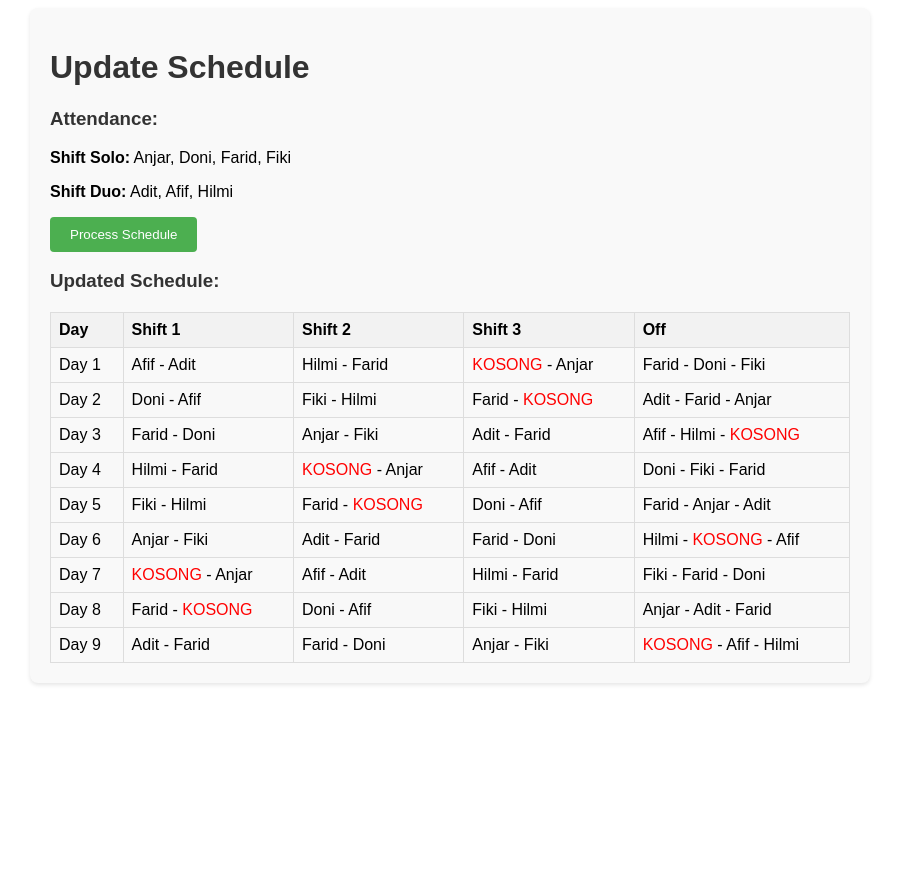
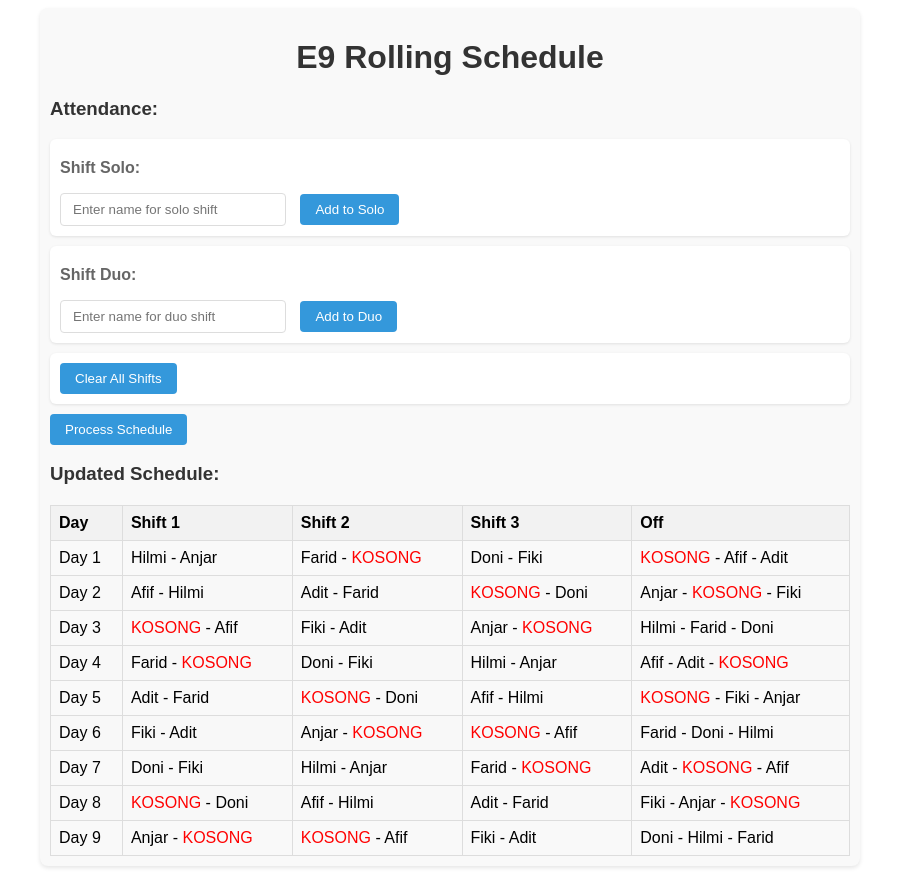
Before and after one commit to E9CryptTeam/suffle, a plain HTML site: page index.html in a window 1280 px wide. Both pictures are taken after a click on the button "Process Schedule". Shown: the whole page, without its empty margins (190-1089 px from the left). Before the commit the page ends 800 px from the top, so only its background shows below. Drawn offline with Linux system fonts and the light colour scheme.

Commit message:
update with input element

```diff
--- a/index.html
+++ b/index.html
@@ -3,7 +3,7 @@
 <head>
     <meta charset="UTF-8">
     <meta name="viewport" content="width=device-width, initial-scale=1.0">
-    <title>Schedule Update</title>
+    <title>E9 Rolling Schedule</title>
     <style>
         body {
             font-family: Arial, sans-serif;
@@ -33,11 +33,26 @@
 </head>
 <body>
     <div class="container">
-        <h1>Update Schedule</h1>
+        <h1 style="text-align: center;">E9 Rolling Schedule</h1>
         <div id="attendanceInfo">
             <h3>Attendance:</h3>
-            <p><strong>Shift Solo:</strong> <span id="soloList"></span></p>
-            <p><strong>Shift Duo:</strong> <span id="duoList"></span></p>
+            <div class="shift-section">
+                <p><strong>Shift Solo:</strong> <span id="soloList"></span></p>
+                <form id="soloForm" onsubmit="event.preventDefault();">
+                    <input type="text" id="soloInput" placeholder="Enter name for solo shift">
+                    <button type="button" onclick="addToSoloList()">Add to Solo</button>
+                </form>
+            </div>
+            <div class="shift-section">
+                <p><strong>Shift Duo:</strong> <span id="duoList"></span></p>
+                <form id="duoForm" onsubmit="event.preventDefault();">
+                    <input type="text" id="duoInput" placeholder="Enter name for duo shift">
+                    <button type="button" onclick="addToDuoList()">Add to Duo</button>
+                </form>
+            </div>
+        </div>
+        <div class="shift-section">
+            <button type="button" onclick="clearShifts()">Clear All Shifts</button>
         </div>
         <button id="processSchedule">Process Schedule</button>
         <h3>Updated Schedule:</h3>
@@ -58,7 +73,7 @@
         .container {
             max-width: 800px;
             margin: 0 auto;
-            padding: 20px;
+            padding: 10px;
             background-color: #f9f9f9;
             border-radius: 8px;
             box-shadow: 0 2px 4px rgba(0,0,0,0.1);
@@ -67,16 +82,16 @@
             color: #333;
         }
         button#processSchedule {
-            background-color: #4CAF50;
+            padding: 8px 15px;
+            background-color: #3498db;
             color: white;
             border: none;
-            padding: 10px 20px;
             border-radius: 4px;
             cursor: pointer;
-            transition: background-color 0.3s;
+            transition: background-color 0.2s;
         }
         button#processSchedule:hover {
-            background-color: #45a049;
+            background-color: #2980b9;
         }
         table#scheduleTable {
             width: 100%;
@@ -95,6 +110,41 @@
         table#scheduleTable tr:nth-child(even) {
             background-color: #f8f8f8;
         }
+        .shift-section {
+            margin-bottom: 10px;
+            padding: 10px;
+            background-color: #fff;
+            border-radius: 6px;
+            box-shadow: 0 1px 3px rgba(0,0,0,0.1);
+        }
+        .shift-section h3 {
+            margin-top: 0;
+            margin-bottom: 15px;
+            color: #2c3e50;
+        }
+        .shift-section input {
+            padding: 8px 12px;
+            border: 1px solid #ddd;
+            border-radius: 4px;
+            margin-right: 10px;
+            width: 200px;
+        }
+        .shift-section button {
+            padding: 8px 15px;
+            background-color: #3498db;
+            color: white;
+            border: none;
+            border-radius: 4px;
+            cursor: pointer;
+            transition: background-color 0.2s;
+        }
+        .shift-section button:hover {
+            background-color: #2980b9;
+        }
+        .shift-section p {
+            margin-top: 10px;
+            color: #666;
+        }
     </style>
 
     <script src="script.js"></script>
--- a/script.js
+++ b/script.js
@@ -2,28 +2,86 @@
 // let people = ["Person1", "Adit", "Afif", "Anjar", "Person2", "Doni", "Farid", "Fiki", "Hilmi"];
 
 // 8 people
-let people = ["KOSONG", "Adit", "Afif", "Anjar", "Doni", "Farid", "Fiki", "Hilmi"];
+let people = ["Adit", "Afif", "Anjar", "Doni", "Farid", "Fiki", "Hilmi", "KOSONG"];
 
-let shftSolo = ["Anjar", "Doni", "Farid", "Fiki"];
-let shiftDuo = ["Adit", "Afif", "Hilmi"];
+let shiftSolo = [];
+let shiftDuo = [];
+
+function addToSoloList() {
+    const input = document.getElementById('soloInput');
+    const name = input.value.trim();
+
+    if (name && !shiftSolo.includes(name)) {
+        shiftSolo.push(name);
+        input.value = '';
+        updateSoloDisplay();
+    }
+}
+
+function addToDuoList() {
+    const input = document.getElementById('duoInput');
+    const name = input.value.trim();
+
+    if (name && !shiftDuo.includes(name)) {
+        shiftDuo.push(name);
+        input.value = '';
+        updateDuoDisplay();
+    }
+}
+
+function updateSoloDisplay() {
+    const soloList = document.getElementById('soloList');
+    soloList.textContent = shiftSolo.join(', ');
+}
+
+function updateDuoDisplay() {
+    const duoList = document.getElementById('duoList');
+    duoList.textContent = shiftDuo.join(', ');
+}
+
+// Initialize displays
+updateSoloDisplay();
+updateDuoDisplay();
+
+function clearShifts() {
+    shiftSolo = [];
+    shiftDuo = [];
+    updateSoloDisplay();
+    updateDuoDisplay();
+}
+
 
 function suffle(people) {
     function shuffleArray(array) {
-        for (let i = array.length - 1; i > 0; i--) {
+        // Create a copy of the array excluding "KOSONG"
+        const nonKosongElements = array.filter(item => item !== "KOSONG");
+
+        // Shuffle only the non-KOSONG elements
+        for (let i = nonKosongElements.length - 1; i > 0; i--) {
             const j = Math.floor(Math.random() * (i + 1));
-            [array[i], array[j]] = [array[j], array[i]];
+            [nonKosongElements[i], nonKosongElements[j]] = [nonKosongElements[j], nonKosongElements[i]];
+        }
+
+        // Put the shuffled elements back into original array, keeping "KOSONG" in its original position
+        let nonKosongIndex = 0;
+        for (let i = 0; i < array.length; i++) {
+            if (array[i] !== "KOSONG") {
+                array[i] = nonKosongElements[nonKosongIndex];
+                nonKosongIndex++;
+            }
         }
     }
 
     function isValidSchedule(shuffledPeople) {
-        const invalidPeople = ["Adit", "Afif", "Hilmi"];
+        const soloOnlyPeople = shiftSolo;
 
         for (let i = 0; i < shuffledPeople.length; i += 3) {
             const shift = shuffledPeople.slice(i, i + 3);
             const hasKosong = shift.includes("KOSONG");
-            const hasInvalidPerson = invalidPeople.some(person => shift.includes(person));
+            const hasSoloPerson = soloOnlyPeople.some(person => shift.includes(person));
 
-            if (hasKosong && hasInvalidPerson) {
+            // Return false if someone NOT from shiftSolo is in same shift as KOSONG
+            if (hasKosong && !hasSoloPerson) {
                 return false;
             }
         }
@@ -127,8 +185,8 @@ function suffle(people) {
 // Fungsi untuk menampilkan hasil ke frontend
 document.addEventListener("DOMContentLoaded", () => {
     // Display going and notGoing arrays on frontend
-    document.getElementById("soloList").textContent = shftSolo.join(", ");
-    document.getElementById("duoList").textContent = shiftDuo.join(", ");
+    document.getElementById("soloList").textContent = shiftSolo.join(", ");
+    // document.getElementById("duoList").textContent = shiftDuo.join(", ");
 });
 
 document.getElementById("processSchedule").addEventListener("click", () => {
```
